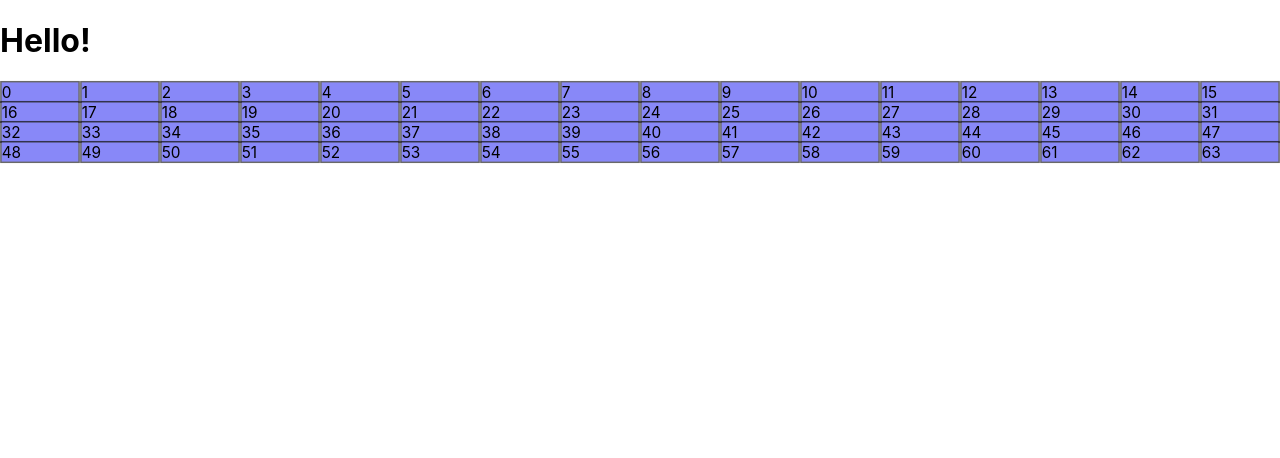
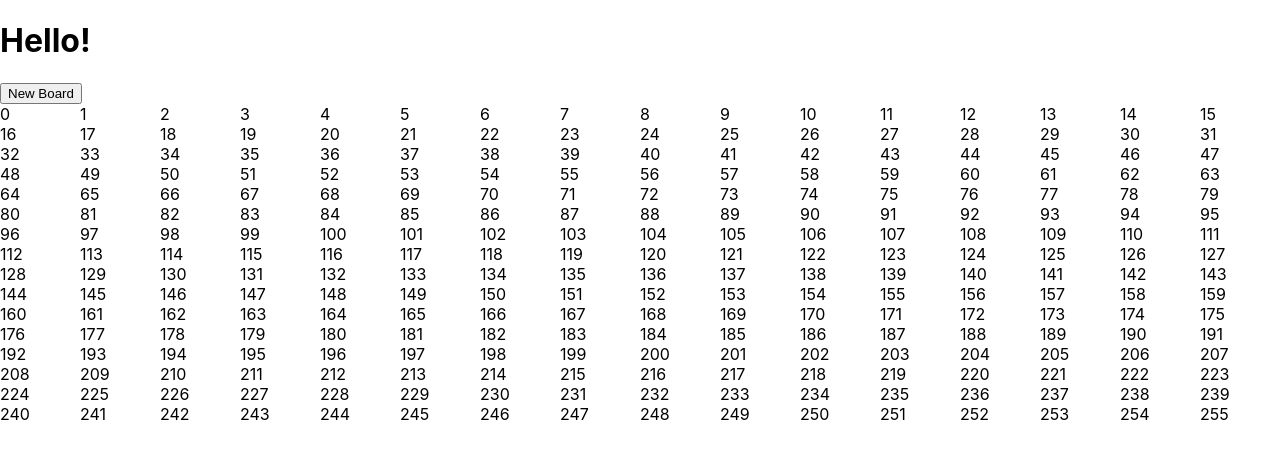
Before and after one commit to mgmodell/lastword, a Next.js app: page / in a window 1280 px wide. Shown: the top 458 px of the page. Built offline with nearby package versions, Linux system fonts and the light colour scheme.

Commit message:
Building in the beginnings of board building.

```diff
--- a/package.json
+++ b/package.json
@@ -16,6 +16,7 @@
     "@types/node": "18.11.11",
     "@types/react": "18.0.26",
     "@types/react-dom": "18.0.9",
+    "axios": "^1.3.4",
     "eslint": "8.29.0",
     "eslint-config-next": "13.0.6",
     "next": "13.0.6",
--- /dev/null
+++ b/pages/boardBuilder.tsx
@@ -0,0 +1,95 @@
+import React, {useState, useEffect, Fragment, useMemo} from 'react';
+import axios from "axios";
+import styles from '../styles/Home.module.css';
+
+enum Orientation {
+  HORIZONTAL=1,
+  VERTICAL=2
+}
+enum Enhancement {
+  L2 = 'L2',
+  L3 = 'L3',
+  W2 = 'W2',
+  W3 = 'W3'
+};
+type Cell = {
+  mine: boolean;
+  enhancement: Enhancement;
+  letter: string;
+};
+type Board = {
+  rows: {
+    [key: number]: Cell;
+  }
+}
+
+type PlacedWord = {
+  x: number;
+  y: number;
+  orientation: Orientation;
+  word: string;
+  place: number;
+};
+
+export default function BoardBuilder(props){
+
+  const [grid,setGrid] = useState<Board | undefined>(undefined);
+  const [placedWords, setPlacedWords] = useState(Array<PlacedWord>)
+  const [baseWords, setBaseWords] = useState([] );
+  const initBoard = () => {
+    const url = 'https://raw.githubusercontent.com/' +
+      'mgmodell/corpora/master/data/words/common.json';
+         axios.get(url )
+          .then((resp) =>{
+            console.log( resp );
+            const words = resp.data.commonWords;
+            console.log( words.length );
+            setBaseWords( words );
+          })
+  }
+
+  const placeWords = ()=>{
+    const count = 10 + (Math.random() * 20);
+    const tempWords:Array<PlacedWord> = [];
+    for( let index = 0; index < count; index++ ){
+      const place = Math.round( baseWords.length * Math.random() );
+      tempWords.push({
+        x: 1,
+        y: 1,
+        orientation: Orientation.HORIZONTAL,
+        word: baseWords[ place ],
+        place: place
+      })
+    }
+    setPlacedWords( tempWords );
+    console.log( tempWords );
+
+  }
+  useEffect(()=>{
+    placeWords( );
+  },[baseWords]);
+
+  const board = useMemo( () =>{
+    const output = [];
+    const x = 16;
+    for( let index = 0; index < x * x; index ++  ){
+      output.push(
+        <div key={index}>{index}</div>
+      )
+    }
+    return(
+      <div className={styles.board}>
+        {output}
+      </div>
+    )
+
+  }, [] );
+
+  return(
+    <Fragment>
+      <button onClick={initBoard} >New Board</button>
+      {board}
+    </Fragment>
+  )
+
+}
--- a/pages/index.tsx
+++ b/pages/index.tsx
@@ -1,29 +1,10 @@
 import Head from 'next/head'
 import Image from 'next/image'
 import styles from '../styles/Home.module.css'
+import BoardBuilder from './boardBuilder';
 
 
 export default function Home() {
-  const board = () =>{
-    const output = [];
-    for(let index = 0; index < 64; index++){
-      output.push(
-        <div key={index}
-          className={styles.current}
-          onClick={()=>{
-            return true;
-          }}
-          >
-          {index}
-        </div>
-      )
-    }
-    return(
-      <div className={styles.board}>
-        {output}
-      </div>
-    )
-  }
   return (
     <div >
       <Head>
@@ -32,7 +13,7 @@ export default function Home() {
       </Head>
 
       <h1>Hello!</h1>
-        {board()}
+        <BoardBuilder />
 
     </div>
   )
```
Also changed, not shown: 1 other file (tests, documents, lock files or other folders).
